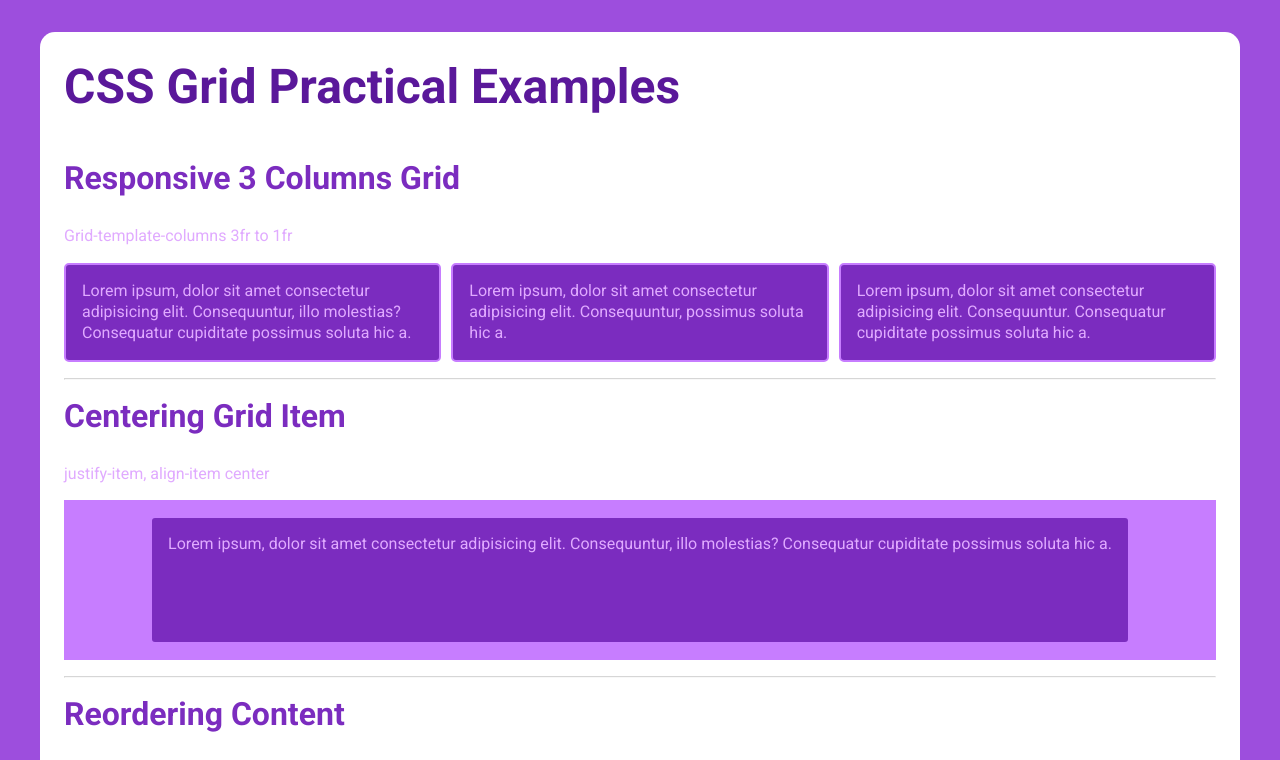
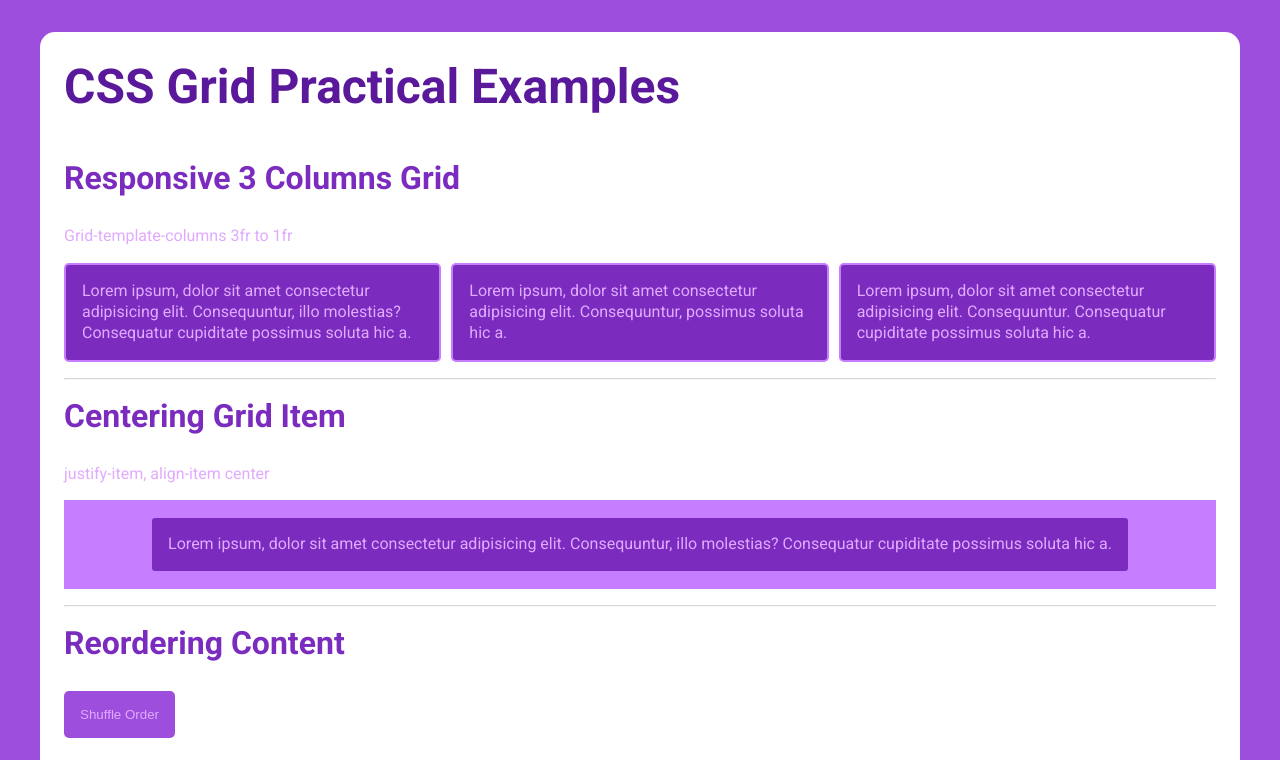
Before and after one commit to leovoon/css-grid-practice, a website built with Parcel: page src/index.html in a window 1280 px wide. Shown: the top 760 px of the page. Built offline with nearby package versions, Linux system fonts and the light colour scheme.

Commit message:
Fix style

```diff
--- a/src/scss/style.scss
+++ b/src/scss/style.scss
@@ -30,7 +30,6 @@ h2 {
 }
 
 .container2 {
-  height: 20vh;
   width: 100%;
   padding: 1rem;
   display: grid;
```
